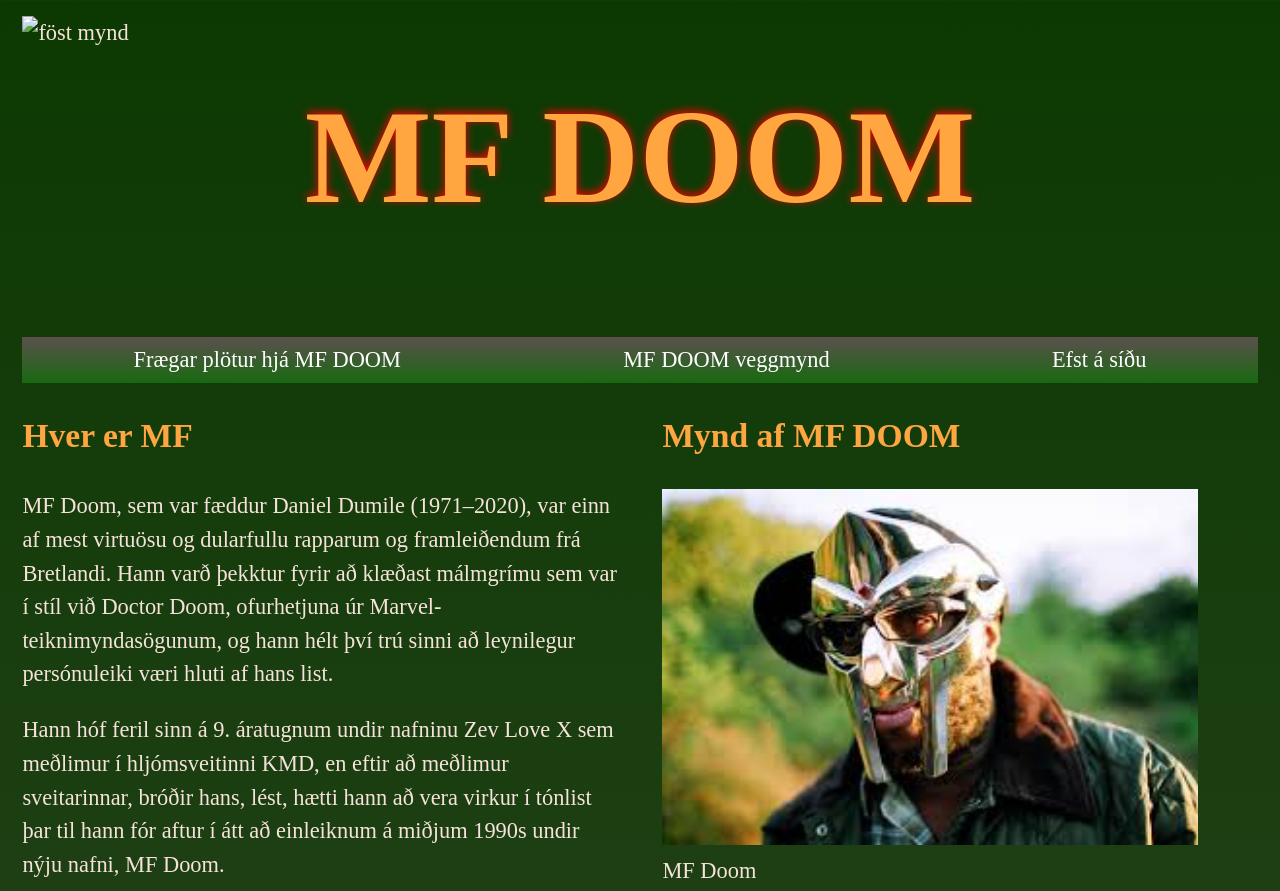
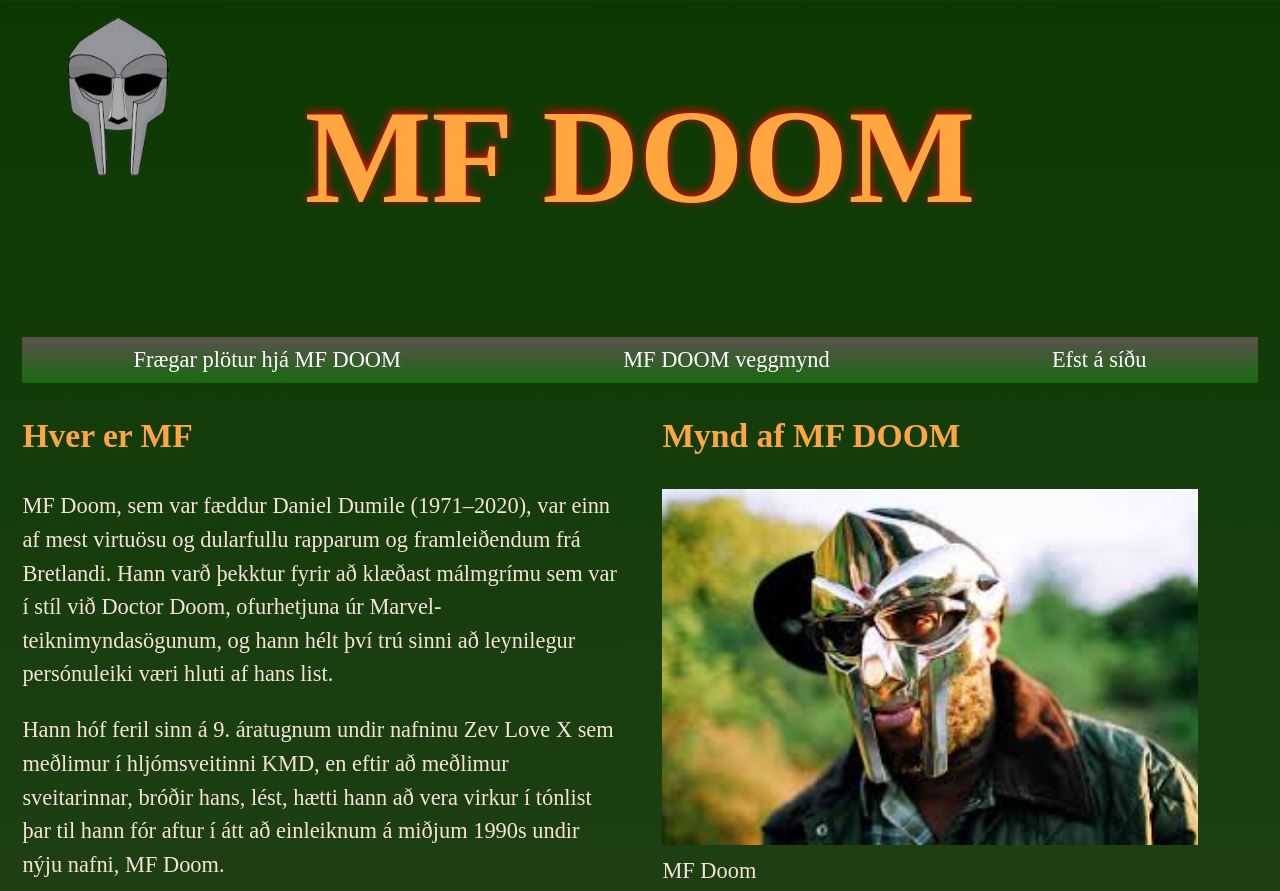
Before and after one commit to thorvaldurhordur/MFDOOM, a plain HTML site: page index.html in a window 1280 px wide. Shown: the top 891 px of the page. Drawn offline with Linux system fonts and the light colour scheme; files whose address does not match are found by name; a web font is replaced by a local one.

Commit message:
Update index.html

```diff
--- a/index.html
+++ b/index.html
@@ -23,7 +23,7 @@
             <a href="#top">Efst á síðu</a>
         </nav>
       <main class="container">
-        <figure><img src="images/mfgrima-removebg-preview.png" alt="föst mynd" class="upp"></figure>
+        <figure><img src="mfgrima-removebg-preview.png" alt="föst mynd" class="upp"></figure>
         <div class="col-2">
           <section>
             <h2>Hver er MF</h2>
```
